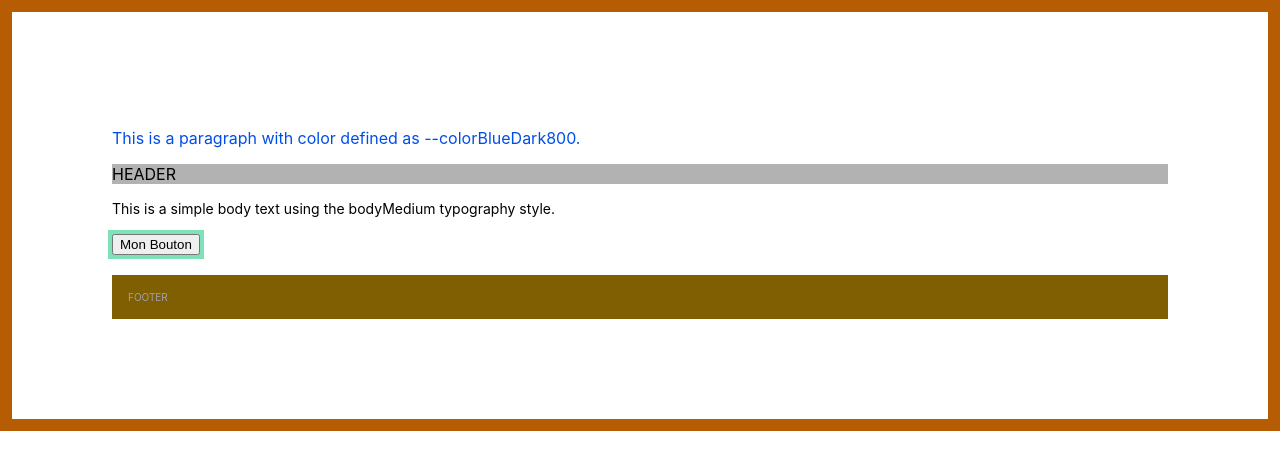
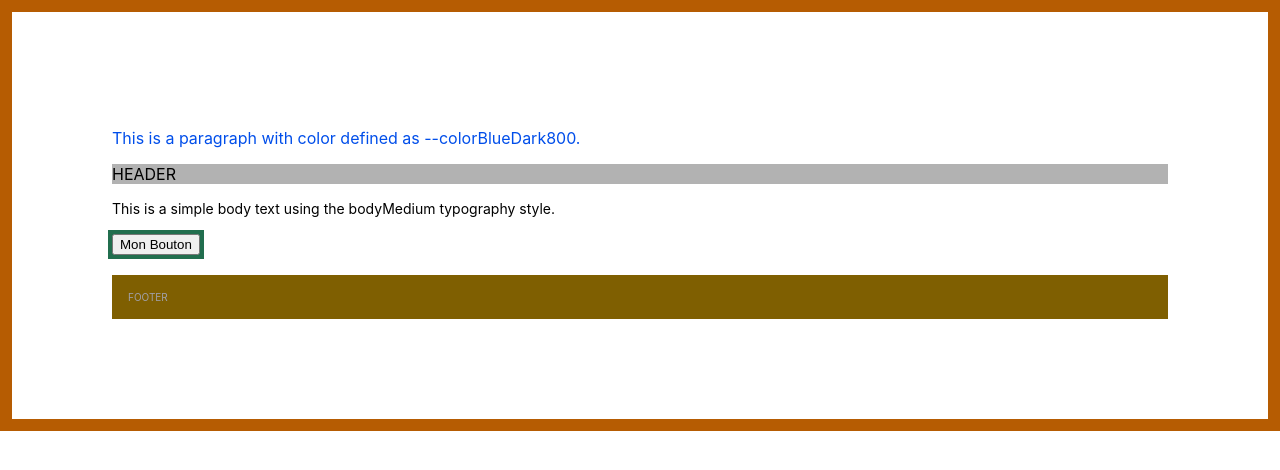
Before and after one commit to obentaala/techtalk, a React (Create React App) app: page / in a window 1280 px wide. Shown: the top 470 px of the page. Built offline with nearby package versions, Linux system fonts and the light colour scheme.

Commit message:
Updated styles and tokens

```diff
--- a/src/styles/shadows.css
+++ b/src/styles/shadows.css
@@ -5,7 +5,7 @@
     --shadowElevation2: 0 1px 3px 0 rgba(0,0,0,0.1);
     --shadowElevation3: 0 2px 6px 1px rgba(0,0,0,0.1);
     --shadowElevation4: 0 4px 12px 2px rgba(0,0,0,0.1);
-    --shadowFocusPrimary: 0 0 0 4px rgba(126,226,184,1), 0 1px 2px 0 rgba(16,24,40,0.05);
+    --shadowFocusPrimary: 0 0 0 4px rgba(33,110,78,1), 0 1px 2px 0 rgba(16,24,40,0.05);
     --shadowFocusPrimarySm: 0 0 0 2px rgba(29,122,252,0.3), 0 1px 2px 0 rgba(16,24,40,0.05);
     --shadowFocusNeutral: 0 0 0 4px rgba(208,215,222,0.3), 0 1px 2px 0 rgba(16,24,40,0.05);
     --shadowFocusNeutralSm: 0 0 0 2px rgba(208,215,222,0.3), 0 1px 2px 0 rgba(16,24,40,0.05);
```
